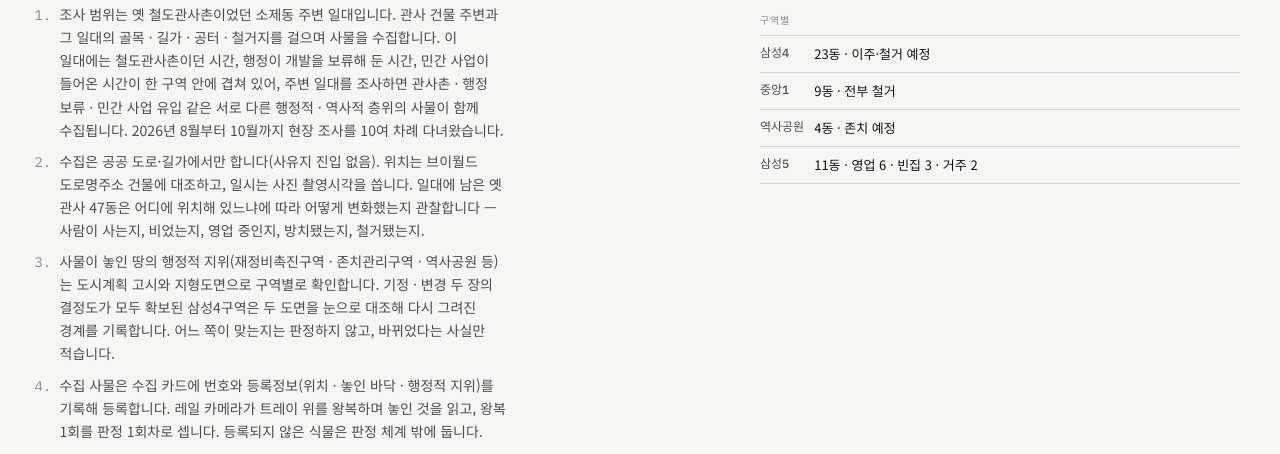
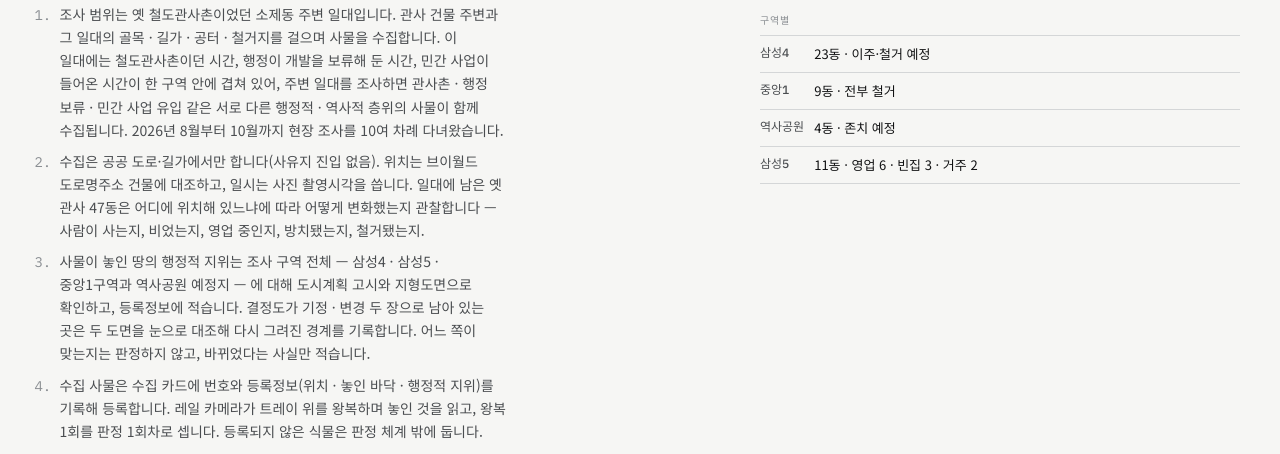
Before and after one commit to catastrotechsolutions/CTS-CatastroTechSolutions, a plain HTML site: page bureau/sz/index.html in a window 1280 px wide. Shown: the part 1248-1702 px from the top of the page. Drawn offline with Linux system fonts and the light colour scheme.

Commit message:
관리국 소제동: 조사 방법 3번 문장 재교체 (조사 구역 전체 행정적 지위 · 등록정보 기재)
Co-Authored-By: Claude Fable 5.1 <noreply@anthropic.com>

```diff
--- a/bureau/sz/index.html
+++ b/bureau/sz/index.html
@@ -78,7 +78,7 @@
             <ol>
               <li>조사 범위는 옛 철도관사촌이었던 소제동 주변 일대입니다. 관사 건물 주변과 그 일대의 골목 · 길가 · 공터 · 철거지를 걸으며 사물을 수집합니다. 이 일대에는 철도관사촌이던 시간, 행정이 개발을 보류해 둔 시간, 민간 사업이 들어온 시간이 한 구역 안에 겹쳐 있어, 주변 일대를 조사하면 관사촌 · 행정 보류 · 민간 사업 유입 같은 서로 다른 행정적 · 역사적 층위의 사물이 함께 수집됩니다. 2026년 8월부터 10월까지 현장 조사를 10여 차례 다녀왔습니다.</li>
               <li>수집은 공공 도로·길가에서만 합니다(사유지 진입 없음). 위치는 브이월드 도로명주소 건물에 대조하고, 일시는 사진 촬영시각을 씁니다. 일대에 남은 옛 관사 47동은 어디에 위치해 있느냐에 따라 어떻게 변화했는지 관찰합니다 — 사람이 사는지, 비었는지, 영업 중인지, 방치됐는지, 철거됐는지.</li>
-              <li>사물이 놓인 땅의 행정적 지위(재정비촉진구역 · 존치관리구역 · 역사공원 등)는 도시계획 고시와 지형도면으로 구역별로 확인합니다. 기정 · 변경 두 장의 결정도가 모두 확보된 삼성4구역은 두 도면을 눈으로 대조해 다시 그려진 경계를 기록합니다. 어느 쪽이 맞는지는 판정하지 않고, 바뀌었다는 사실만 적습니다.</li>
+              <li>사물이 놓인 땅의 행정적 지위는 조사 구역 전체 — 삼성4 · 삼성5 · 중앙1구역과 역사공원 예정지 — 에 대해 도시계획 고시와 지형도면으로 확인하고, 등록정보에 적습니다. 결정도가 기정 · 변경 두 장으로 남아 있는 곳은 두 도면을 눈으로 대조해 다시 그려진 경계를 기록합니다. 어느 쪽이 맞는지는 판정하지 않고, 바뀌었다는 사실만 적습니다.</li>
               <li>수집 사물은 수집 카드에 번호와 등록정보(위치 · 놓인 바닥 · 행정적 지위)를 기록해 등록합니다. 레일 카메라가 트레이 위를 왕복하며 놓인 것을 읽고, 왕복 1회를 판정 1회차로 셉니다. 등록되지 않은 식물은 판정 체계 밖에 둡니다.</li>
             </ol>
           </div>
```
